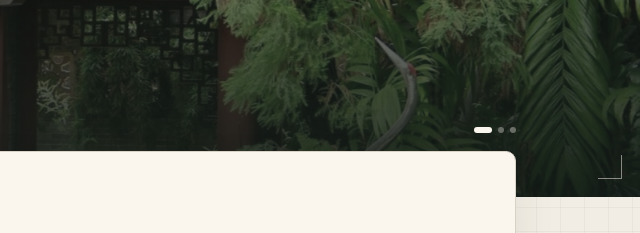
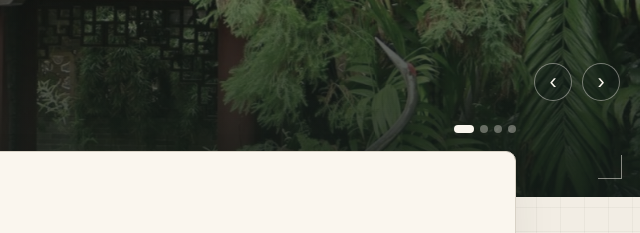
Before and after one commit to lxiaotian685-web/jinlou-guide-web, a plain HTML site: page index.html in a window 1280 px wide. Shown: the part 465-698 px from the top of the page, 640-1280 px from the left. Drawn offline with Linux system fonts and the light colour scheme.

Commit message:
修复首页轮播：圆点、箭头与手机滑动

```diff
--- a/assets/css/style.css
+++ b/assets/css/style.css
@@ -170,6 +170,7 @@ main { padding: 0 0 40px; }
   overflow: hidden;
   background: var(--ink);
   color: var(--cream);
+  touch-action: pan-y;
 }
 
 .hero-slides,
@@ -184,19 +185,10 @@ main { padding: 0 0 40px; }
   object-fit: cover;
   opacity: 0;
   filter: saturate(0.68) sepia(0.18) contrast(0.95) brightness(0.86);
-  animation: heroFade 24s infinite;
-}
-
-.hero-slide:nth-child(1) { animation-delay: 0s; }
-.hero-slide:nth-child(2) { animation-delay: 6s; }
-.hero-slide:nth-child(3) { animation-delay: 12s; }
-.hero-slide:nth-child(4) { animation-delay: 18s; }
-
-@keyframes heroFade {
-  0%, 23% { opacity: 1; }
-  28%, 95% { opacity: 0; }
-  100% { opacity: 1; }
-}
+  transition: opacity 0.8s ease;
+}
+
+.hero-slide.is-active { opacity: 1; }
 
 .hero-grade {
   position: absolute;
@@ -321,19 +313,61 @@ main { padding: 0 0 40px; }
   justify-content: flex-end;
 }
 
-.hero-dots { display: flex; gap: 6px; }
-
-.hero-dots span {
-  width: 6px;
-  height: 6px;
+.hero-dots {
+  display: flex;
+  align-items: center;
+  gap: 6px;
+}
+
+.hero-dot {
+  width: 8px;
+  height: 8px;
+  padding: 0;
+  border: 0;
   border-radius: 50%;
   background: rgba(250, 246, 238, 0.35);
-}
-
-.hero-dots .active {
-  width: 18px;
+  cursor: pointer;
+  transition: width 0.25s ease, background 0.25s ease;
+}
+
+.hero-dot.active {
+  width: 20px;
   border-radius: 999px;
   background: var(--cream);
+}
+
+.hero-dot:focus-visible {
+  outline: 2px solid var(--gold-soft);
+  outline-offset: 3px;
+}
+
+.hero-arrow {
+  position: absolute;
+  right: 20px;
+  bottom: 96px;
+  z-index: 6;
+  display: grid;
+  place-items: center;
+  width: 38px;
+  height: 38px;
+  padding: 0;
+  border: 1px solid rgba(250, 246, 238, 0.42);
+  border-radius: 50%;
+  background: rgba(16, 28, 24, 0.35);
+  color: var(--cream);
+  font-size: 1.35rem;
+  line-height: 1;
+  cursor: pointer;
+  transition: background 0.2s ease, border-color 0.2s ease, transform 0.2s ease;
+}
+
+.hero-arrow--prev { right: 68px; }
+.hero-arrow--next { right: 20px; }
+
+.hero-arrow:hover {
+  background: rgba(16, 28, 24, 0.65);
+  border-color: var(--cream);
+  transform: translateY(-1px);
 }
 
 @media (prefers-reduced-motion: no-preference) {
@@ -1696,6 +1730,8 @@ main { padding: 0 0 40px; }
   .hero-foot { bottom: 52px; }
   .hero h1 { font-size: clamp(2.4rem, 10vw, 3rem); }
   .hero-seal { width: 50px; height: 50px; top: 26px; right: 18px; }
+  .hero-arrow { display: none; }
+  .hero-dot { width: 9px; height: 9px; }
   .hero-frame { inset: 12px; }
   .hero-sub { font-size: 0.92rem; }
   .page-head .seal { width: 52px; height: 52px; font-size: 0.72rem; }
@@ -1717,9 +1753,8 @@ main { padding: 0 0 40px; }
 }
 
 @media (prefers-reduced-motion: reduce) {
-  .hero-slide { animation: none; }
-  .hero-slide:first-child { opacity: 1; }
-  .hero-slide:not(:first-child) { opacity: 0; }
+  .hero-slide { animation: none; transition: none; }
+  .hero-slide.is-active { opacity: 1; }
   .hero-slides,
   .hero-eyebrow,
   .hero h1,
--- /dev/null
+++ b/assets/js/home.js
@@ -0,0 +1,83 @@
+const hero = document.querySelector(".hero");
+const slides = [...document.querySelectorAll(".hero-slide")];
+const dots = [...document.querySelectorAll(".hero-dot")];
+const prev = document.querySelector(".hero-arrow--prev");
+const next = document.querySelector(".hero-arrow--next");
+const reduceMotion = window.matchMedia("(prefers-reduced-motion: reduce)").matches;
+
+if (hero && slides.length) {
+  let index = 0;
+  let timer = null;
+  let startX = null;
+
+  const setActive = (nextIndex) => {
+    index = (nextIndex + slides.length) % slides.length;
+    slides.forEach((slide, i) => slide.classList.toggle("is-active", i === index));
+    dots.forEach((dot, i) => {
+      const active = i === index;
+      dot.classList.toggle("active", active);
+      dot.setAttribute("aria-selected", active ? "true" : "false");
+      dot.setAttribute("aria-current", active ? "true" : "false");
+    });
+  };
+
+  const stop = () => {
+    if (timer) {
+      clearInterval(timer);
+      timer = null;
+    }
+  };
+
+  const start = () => {
+    stop();
+    if (reduceMotion || slides.length < 2) return;
+    timer = setInterval(() => setActive(index + 1), 6500);
+  };
+
+  const go = (delta) => {
+    setActive(index + delta);
+    start();
+  };
+
+  dots.forEach((dot, i) => {
+    dot.addEventListener("click", () => {
+      setActive(i);
+      start();
+    });
+  });
+
+  prev?.addEventListener("click", () => go(-1));
+  next?.addEventListener("click", () => go(1));
+
+  hero.addEventListener("mouseenter", stop);
+  hero.addEventListener("mouseleave", start);
+  hero.addEventListener("focusin", stop);
+  hero.addEventListener("focusout", (event) => {
+    if (!hero.contains(event.relatedTarget)) start();
+  });
+
+  hero.addEventListener("pointerdown", (event) => {
+    if (event.target.closest("a, button")) return;
+    startX = event.clientX;
+  });
+
+  hero.addEventListener("pointerup", (event) => {
+    if (startX === null) return;
+    const delta = event.clientX - startX;
+    startX = null;
+    if (Math.abs(delta) < 48) return;
+    go(delta < 0 ? 1 : -1);
+  });
+
+  hero.addEventListener("pointercancel", () => {
+    startX = null;
+  });
+
+  document.addEventListener("visibilitychange", () => {
+    if (document.hidden) stop();
+    else start();
+  });
+
+  setActive(0);
+  start();
+}
--- a/index.html
+++ b/index.html
@@ -27,7 +27,7 @@
   <main>
     <section class="hero">
       <div class="hero-slides" aria-hidden="true">
-        <img class="hero-slide" src="public/img/hero/hero-1.jpg" alt="">
+        <img class="hero-slide is-active" src="public/img/hero/hero-1.jpg" alt="">
         <img class="hero-slide" src="public/img/hero/hero-2.jpg" alt="">
         <img class="hero-slide" src="public/img/hero/hero-3.jpg" alt="">
         <img class="hero-slide" src="public/img/hero/hero-4.jpg" alt="">
@@ -46,8 +46,15 @@
       </div>
 
       <div class="hero-seal" aria-hidden="true"><span>碧</span><span>江</span></div>
+      <button class="hero-arrow hero-arrow--prev" type="button" aria-label="上一张图片">‹</button>
+      <button class="hero-arrow hero-arrow--next" type="button" aria-label="下一张图片">›</button>
       <div class="wrap hero-foot">
-        <div class="hero-dots" aria-hidden="true"><span class="active"></span><span></span><span></span></div>
+        <div class="hero-dots" role="tablist" aria-label="首页图片">
+          <button class="hero-dot active" type="button" role="tab" aria-label="第 1 张" aria-current="true"></button>
+          <button class="hero-dot" type="button" role="tab" aria-label="第 2 张"></button>
+          <button class="hero-dot" type="button" role="tab" aria-label="第 3 张"></button>
+          <button class="hero-dot" type="button" role="tab" aria-label="第 4 张"></button>
+        </div>
       </div>
     </section>
 
@@ -159,5 +166,6 @@
 
   <script type="module" src="assets/js/app.js"></script>
   <script type="module" src="assets/js/motion.js"></script>
+  <script type="module" src="assets/js/home.js"></script>
 </body>
 </html>
```
Also changed, not shown: docs/screenshots/01-home-desktop.png, docs/screenshots/02-home-320.png, docs/screenshots/12-deployed-home.png, 1 other file.
